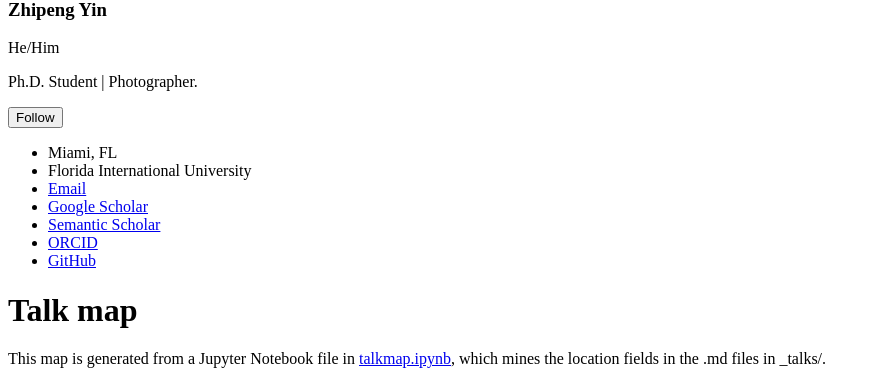
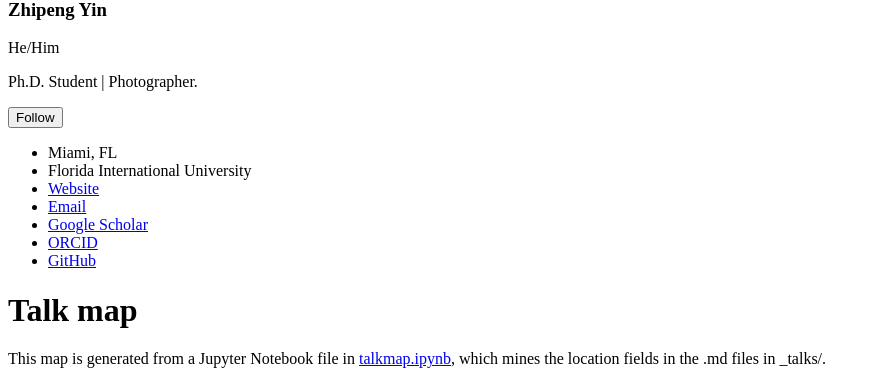
Before and after one commit to stefan0711/stefan0711.github.io, a Jekyll site: the page built from _pages/talkmap.html, in a window 1280 px wide. Shown: the part 560-932 px from the top of the page, without its empty margins (0-880 px from the left). Built offline with Jekyll 4.4.1, drawn with Linux system fonts in a browser that asks for light colours; nearby versions of some CDN libraries; a script bundle is joined from its source files by our own code; library files that are not in the unit come from our copies; some of the changed lines change nothing that is shown.

Commit message:
config-2

```diff
--- a/_config.yml
+++ b/_config.yml
@@ -28,7 +28,7 @@ author:
   bio              : "Ph.D. Student | Photographer. "
   location         : "Miami, FL"
   employer         : "Florida International University"
-  uri              : # URL
+  uri              : "zhipengy.com"# URL
   email            : "zhip.y7@gmail.com"
 
   # Academic websites
@@ -36,7 +36,7 @@ author:
   googlescholar    : "https://scholar.google.com/citations?user=1nVpMXgAAAAJ&hl=en"
   impactstory      : # URL
   orcid            : "https://orcid.org/0009-0001-0816-5630"
-  semantic         : "zhipengy.com"# URL
+  semantic         : # URL
   pubmed           : #
   researchgate     : # URL
   scopus           : # URL
```
